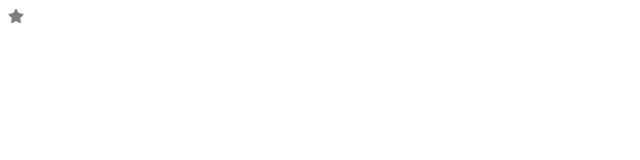
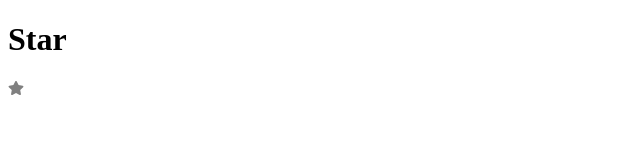
Before and after one commit to SongChangseok/react-study, a React (Create React App) app: page / in a window 1280 px wide. Shown: the top 160 px of the page, without its empty margins (0-640 px from the left). Built offline with nearby package versions, Linux system fonts and the light colour scheme.

Commit message:
쿼리 테스트 진행중

```diff
--- a/src/component/star/Star.js
+++ b/src/component/star/Star.js
@@ -3,6 +3,9 @@ import { FaStar } from "react-icons/fa";
 
 export default function Star({ selected = false, onSelect = (f) => f }) {
   return (
-    <FaStar id="star" color={selected ? "red" : "grey"} onClick={onSelect} />
+    <>
+      <h1>Star</h1>
+      <FaStar id="star" color={selected ? "red" : "grey"} onClick={onSelect} />
+    </>
   );
 }
```
Also changed, not shown: 1 other file (tests, documents, lock files or other folders).
